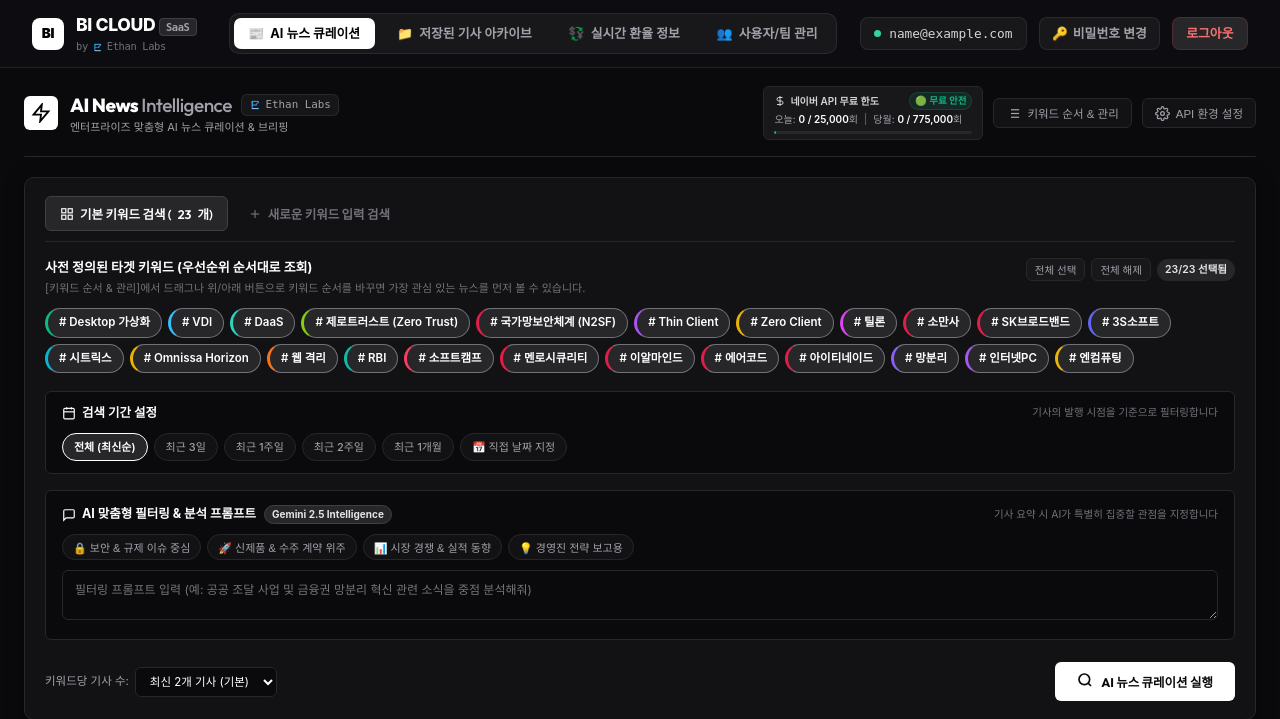
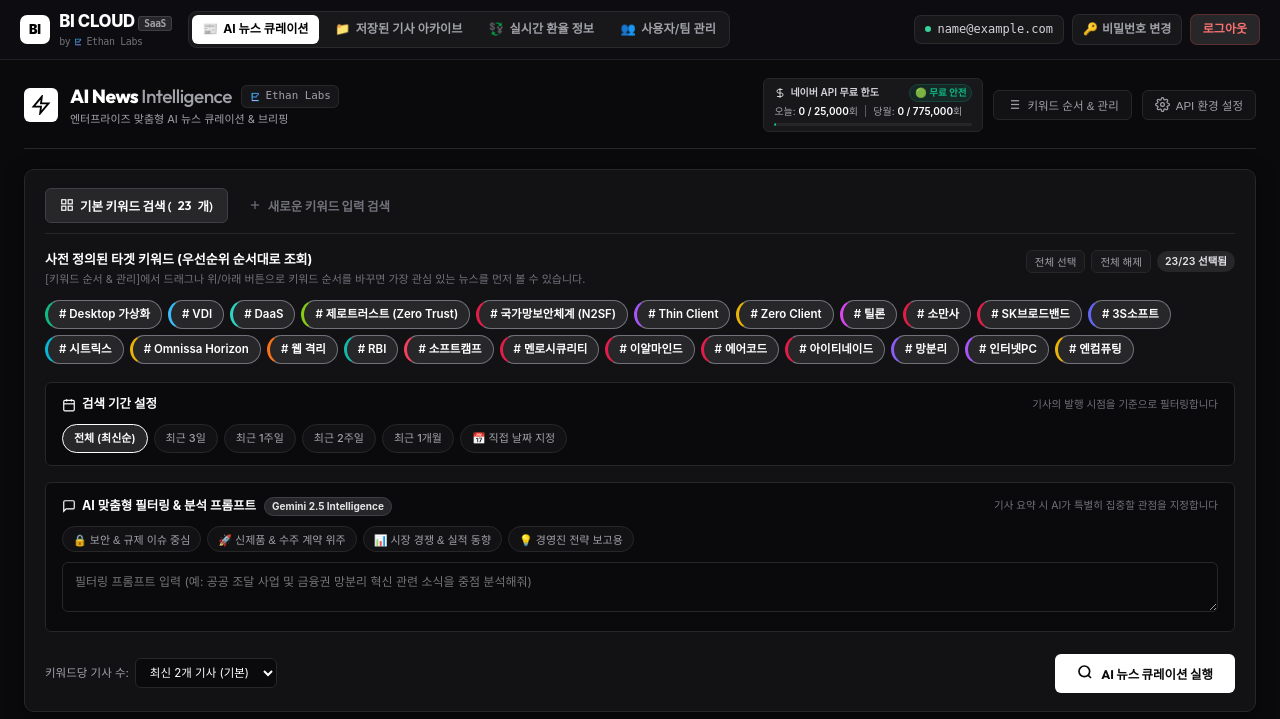
Before and after one commit to kimminsu0416-dev/bi_cloud, a Django app: page / in a window 1280 px wide. Shown: the top 719 px of the page. Run offline with Django 5.2, Linux system fonts and the light colour scheme; the visitor is signed in with stand-in values (Sample User, id 1); data comes from the database, SQL or seed files in the repository; data that the repository does not hold is empty; some web fonts are replaced.

Commit message:
fix: Prevent header menu line breaks and wrap text gracefully with keep-all and compact padding

```diff
--- a/curation/static/css/style.css
+++ b/curation/static/css/style.css
@@ -1486,3 +1486,19 @@ body {
         grid-template-columns: 1fr;
     }
 }
+
+/* SaaS Global Header Navigation Protection (단어/음절 줄바꿈 원천 방지) */
+header nav {
+    white-space: nowrap !important;
+    flex-shrink: 0 !important;
+}
+header nav a {
+    white-space: nowrap !important;
+    word-break: keep-all !important;
+    flex-shrink: 0 !important;
+}
+header nav a span {
+    white-space: nowrap !important;
+    word-break: keep-all !important;
+    display: inline-block;
+}
--- a/curation/templates/curation/index.html
+++ b/curation/templates/curation/index.html
@@ -10,52 +10,56 @@
     <link rel="stylesheet" href="/static/css/style.css">
 </head>
 <body class="antialiased">
-    <!-- SaaS Global Navigation Bar -->
-    <header style="background: rgba(14, 14, 18, 0.95); backdrop-filter: blur(16px); border-bottom: 1px solid rgba(255,255,255,0.08); position: sticky; top: 0; z-index: 100; padding: 0.75rem 2rem;">
-        <div style="max-width: 1400px; margin: 0 auto; display: flex; align-items: center; justify-content: space-between;">
-            <div style="display: flex; align-items: center; gap: 2rem;">
-                <a href="/" style="display: flex; align-items: center; gap: 0.75rem; text-decoration: none; color: #fff; font-weight: 800; font-size: 1.1rem; letter-spacing: -0.02em;">
-                    <div style="width: 2rem; height: 2rem; border-radius: 0.5rem; background: #fff; color: #000; display: flex; align-items: center; justify-content: center; font-size: 0.85rem; font-weight: 900;">BI</div>
+    <!-- SaaS Global Navigation Bar (줄바꿈 방지 및 컴팩트 레이아웃 최적화) -->
+    <header style="background: rgba(14, 14, 18, 0.95); backdrop-filter: blur(16px); border-bottom: 1px solid rgba(255,255,255,0.08); position: sticky; top: 0; z-index: 100; padding: 0.55rem 1.25rem;">
+        <div style="max-width: 1440px; margin: 0 auto; display: flex; align-items: center; justify-content: space-between; gap: 1rem;">
+            <!-- 좌측: 로고 & 메인 메뉴 -->
+            <div style="display: flex; align-items: center; gap: 1rem; flex-shrink: 0;">
+                <a href="/" style="display: flex; align-items: center; gap: 0.6rem; text-decoration: none; color: #fff; font-weight: 800; font-size: 1.05rem; letter-spacing: -0.02em; flex-shrink: 0; white-space: nowrap;">
+                    <div style="width: 1.85rem; height: 1.85rem; border-radius: 0.45rem; background: #fff; color: #000; display: flex; align-items: center; justify-content: center; font-size: 0.8rem; font-weight: 900;">BI</div>
                     <div style="display: flex; flex-direction: column;">
-                        <span>BI CLOUD <span style="font-size: 0.65rem; font-family: monospace; background: #27272a; color: #a1a1aa; padding: 2px 6px; border-radius: 4px; border: 1px solid #3f3f46;">SaaS</span></span>
-                        <span style="font-size: 0.65rem; font-family: monospace; color: #71717a; display: flex; align-items: center; gap: 4px; font-weight: 500; margin-top: 1px;">
-                            by <img src="/static/img/ethan_labs_logo.png" style="width: 11px; height: 11px; border-radius: 2px; vertical-align: middle;" alt="Ethan Labs"> Ethan Labs
+                        <span>BI CLOUD <span style="font-size: 0.6rem; font-family: monospace; background: #27272a; color: #a1a1aa; padding: 1px 5px; border-radius: 3px; border: 1px solid #3f3f46;">SaaS</span></span>
+                        <span style="font-size: 0.62rem; font-family: monospace; color: #71717a; display: flex; align-items: center; gap: 3px; font-weight: 500; margin-top: 1px;">
+                            by <img src="/static/img/ethan_labs_logo.png" style="width: 10px; height: 10px; border-radius: 2px; vertical-align: middle;" alt="Ethan Labs"> Ethan Labs
                         </span>
                     </div>
                 </a>
-                <nav style="display: flex; gap: 0.5rem; background: #18181b; padding: 4px; border-radius: 10px; border: 1px solid rgba(255,255,255,0.08);">
-                    <a href="/" style="padding: 0.4rem 0.9rem; border-radius: 7px; font-size: 0.8rem; font-weight: 700; text-decoration: none; background: #fff; color: #000; display: flex; align-items: center; gap: 0.4rem;">
-                        <span>📰</span> <span>AI 뉴스 큐레이션</span>
+
+                <!-- 메인 네비게이션 탭 (white-space: nowrap & word-break: keep-all 필수 적용) -->
+                <nav style="display: flex; align-items: center; gap: 0.35rem; background: #18181b; padding: 3px; border-radius: 9px; border: 1px solid rgba(255,255,255,0.08); flex-shrink: 0; white-space: nowrap;">
+                    <a href="/" style="padding: 0.35rem 0.65rem; border-radius: 6px; font-size: 0.76rem; font-weight: 700; text-decoration: none; background: #fff; color: #000; display: inline-flex; align-items: center; gap: 0.35rem; white-space: nowrap; word-break: keep-all; flex-shrink: 0;">
+                        <span>📰</span> <span style="white-space: nowrap;">AI 뉴스 큐레이션</span>
                     </a>
-                    <a href="/archive/" style="padding: 0.4rem 0.9rem; border-radius: 7px; font-size: 0.8rem; font-weight: 600; text-decoration: none; color: #a1a1aa; display: flex; align-items: center; gap: 0.4rem; transition: color 0.2s;">
-                        <span>📁</span> <span>저장된 기사 아카이브</span>
+                    <a href="/archive/" style="padding: 0.35rem 0.65rem; border-radius: 6px; font-size: 0.76rem; font-weight: 600; text-decoration: none; color: #a1a1aa; display: inline-flex; align-items: center; gap: 0.35rem; transition: color 0.2s; white-space: nowrap; word-break: keep-all; flex-shrink: 0;">
+                        <span>📁</span> <span style="white-space: nowrap;">저장된 기사 아카이브</span>
                     </a>
-                    <a href="/exchange/" style="padding: 0.4rem 0.9rem; border-radius: 7px; font-size: 0.8rem; font-weight: 600; text-decoration: none; color: #a1a1aa; display: flex; align-items: center; gap: 0.4rem; transition: color 0.2s;">
-                        <span>💱</span> <span>실시간 환율 정보</span>
+                    <a href="/exchange/" style="padding: 0.35rem 0.65rem; border-radius: 6px; font-size: 0.76rem; font-weight: 600; text-decoration: none; color: #a1a1aa; display: inline-flex; align-items: center; gap: 0.35rem; transition: color 0.2s; white-space: nowrap; word-break: keep-all; flex-shrink: 0;">
+                        <span>💱</span> <span style="white-space: nowrap;">실시간 환율 정보</span>
                     </a>
                     {% if user.email == 'ethan@ncomputing.com' or user.username == 'ethan@ncomputing.com' %}
-                    <a href="{% url 'accounts:admin_dashboard' %}" style="padding: 0.4rem 0.9rem; border-radius: 7px; font-size: 0.8rem; font-weight: 700; text-decoration: none; color: #34d399; border: 1px solid rgba(16,185,129,0.3); background: rgba(6,78,59,0.4); display: flex; align-items: center; gap: 0.4rem; transition: all 0.2s;">
-                        <span>⚡</span> <span>관리자 패널</span>
+                    <a href="{% url 'accounts:admin_dashboard' %}" style="padding: 0.35rem 0.65rem; border-radius: 6px; font-size: 0.76rem; font-weight: 700; text-decoration: none; color: #34d399; border: 1px solid rgba(16,185,129,0.3); background: rgba(6,78,59,0.4); display: inline-flex; align-items: center; gap: 0.35rem; transition: all 0.2s; white-space: nowrap; word-break: keep-all; flex-shrink: 0;">
+                        <span>⚡</span> <span style="white-space: nowrap;">관리자 패널</span>
                     </a>
                     {% endif %}
                     {% if user.is_staff or user.is_superuser %}
-                    <a href="{% url 'accounts:user_management' %}" style="padding: 0.4rem 0.9rem; border-radius: 7px; font-size: 0.8rem; font-weight: 600; text-decoration: none; color: #a1a1aa; display: flex; align-items: center; gap: 0.4rem; transition: color 0.2s;">
-                        <span>👥</span> <span>사용자/팀 관리</span>
+                    <a href="{% url 'accounts:user_management' %}" style="padding: 0.35rem 0.65rem; border-radius: 6px; font-size: 0.76rem; font-weight: 600; text-decoration: none; color: #a1a1aa; display: inline-flex; align-items: center; gap: 0.35rem; transition: color 0.2s; white-space: nowrap; word-break: keep-all; flex-shrink: 0;">
+                        <span>👥</span> <span style="white-space: nowrap;">사용자/팀 관리</span>
                     </a>
                     {% endif %}
                 </nav>
             </div>
 
-            <div style="display: flex; align-items: center; gap: 0.75rem;">
-                <div style="display: flex; align-items: center; gap: 0.5rem; background: #18181b; border: 1px solid rgba(255,255,255,0.08); padding: 0.35rem 0.85rem; border-radius: 8px; font-size: 0.8rem; font-family: monospace; color: #d4d4d8;">
-                    <span style="display: inline-block; width: 7px; height: 7px; border-radius: 50%; background: #34d399;"></span>
-                    <span>{{ user.email|default:user.username }}</span>
+            <!-- 우측: 사용자 계정 및 기능 버튼 (white-space: nowrap) -->
+            <div style="display: flex; align-items: center; gap: 0.5rem; flex-shrink: 0; white-space: nowrap;">
+                <div style="display: flex; align-items: center; gap: 0.4rem; background: #18181b; border: 1px solid rgba(255,255,255,0.08); padding: 0.3rem 0.65rem; border-radius: 7px; font-size: 0.75rem; font-family: monospace; color: #d4d4d8; white-space: nowrap; flex-shrink: 0;">
+                    <span style="display: inline-block; width: 6px; height: 6px; border-radius: 50%; background: #34d399; flex-shrink: 0;"></span>
+                    <span style="max-width: 170px; overflow: hidden; text-overflow: ellipsis; white-space: nowrap; display: inline-block;">{{ user.email|default:user.username }}</span>
                 </div>
-                <a href="{% url 'accounts:change_password' %}" title="비밀번호 변경" style="padding: 0.4rem 0.75rem; font-size: 0.8rem; font-weight: 600; text-decoration: none; background: #18181b; color: #a1a1aa; border: 1px solid rgba(255,255,255,0.08); border-radius: 8px; display: flex; align-items: center; gap: 0.3rem;">
-                    <span>🔑</span> <span>비밀번호 변경</span>
+                <a href="{% url 'accounts:change_password' %}" title="비밀번호 변경" style="padding: 0.35rem 0.6rem; font-size: 0.75rem; font-weight: 600; text-decoration: none; background: #18181b; color: #a1a1aa; border: 1px solid rgba(255,255,255,0.08); border-radius: 7px; display: inline-flex; align-items: center; gap: 0.25rem; white-space: nowrap; word-break: keep-all; flex-shrink: 0;">
+                    <span>🔑</span> <span style="white-space: nowrap;">비밀번호 변경</span>
                 </a>
-                <a href="{% url 'accounts:logout' %}" style="padding: 0.4rem 0.85rem; font-size: 0.8rem; font-weight: 700; text-decoration: none; background: #27272a; color: #f87171; border: 1px solid rgba(239,68,68,0.2); border-radius: 8px;">
-                    로그아웃
+                <a href="{% url 'accounts:logout' %}" style="padding: 0.35rem 0.75rem; font-size: 0.75rem; font-weight: 700; text-decoration: none; background: #27272a; color: #f87171; border: 1px solid rgba(239,68,68,0.25); border-radius: 7px; white-space: nowrap; word-break: keep-all; flex-shrink: 0; display: inline-flex; align-items: center;">
+                    <span style="white-space: nowrap;">로그아웃</span>
                 </a>
             </div>
         </div>
```
Also changed, not shown: templates/base.html (+12 -12 lines).
